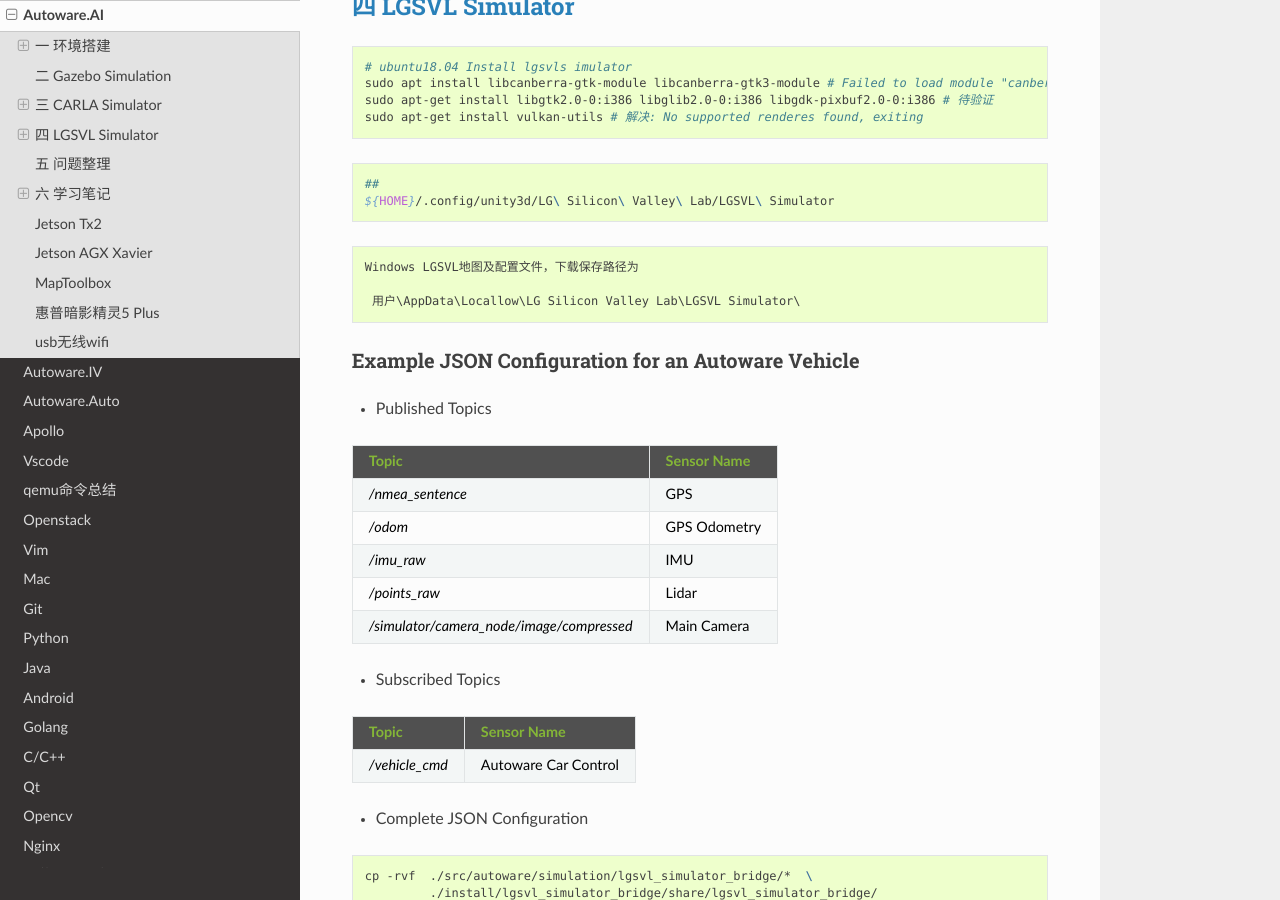
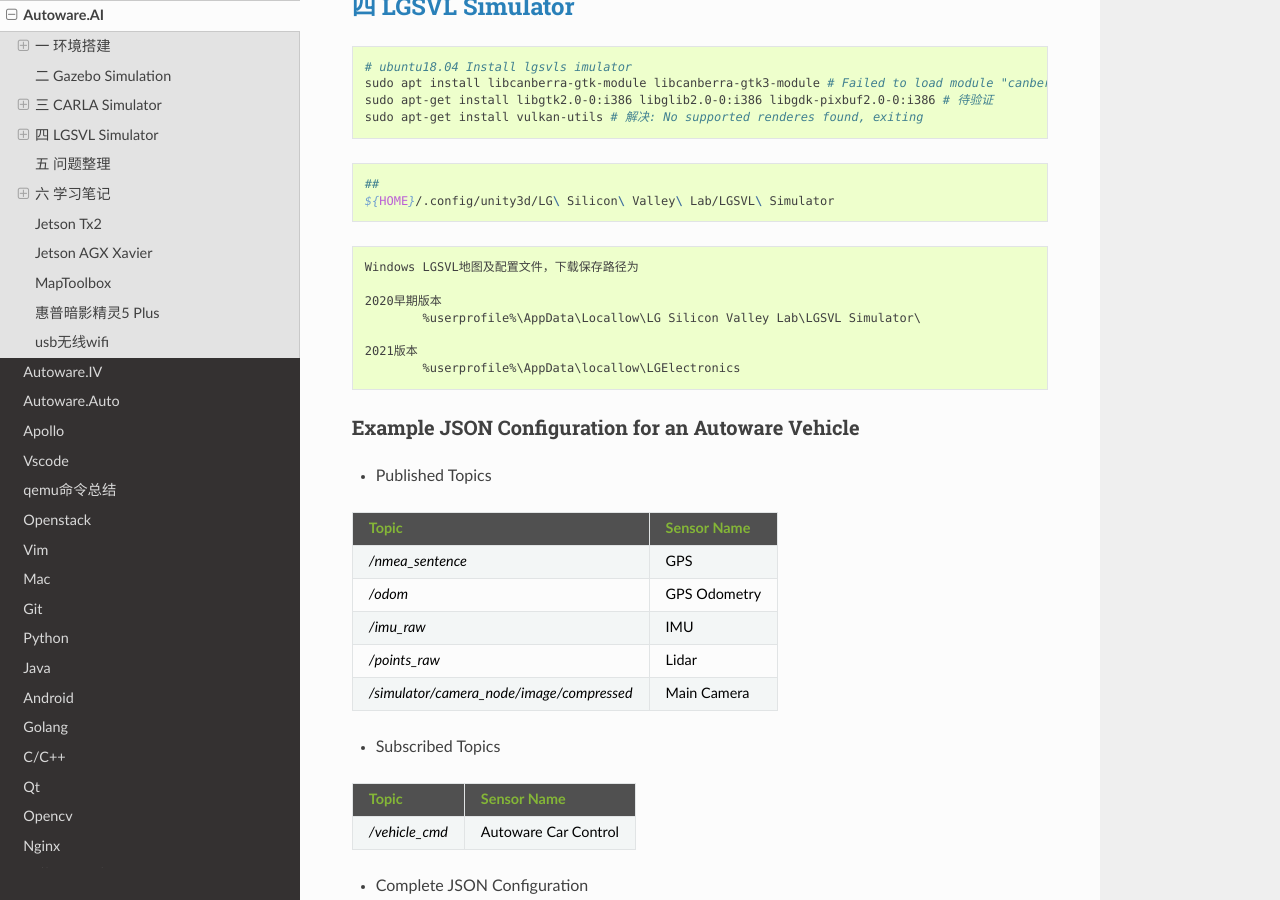
Before and after one commit to my-rds-store/my_space, a Sphinx documentation site: the page built from source/autoware/index.rst, in a window 1280 px wide and 900 px high, scrolled down 6472 px. Built offline with Sphinx 7.4.7 and the Read the Docs theme 2.0.0, drawn with Linux system fonts in a browser that asks for light colours; some of the changed text lies outside the part shown.

Commit message:
update ....

```diff
--- a/source/autoware/index.rst
+++ b/source/autoware/index.rst
@@ -361,9 +361,13 @@
 
 .. code::
 
-    Windows LGSVL地图及配置文件，下载保存路径为
+   Windows LGSVL地图及配置文件，下载保存路径为
 
-     用户\AppData\Locallow\LG Silicon Valley Lab\LGSVL Simulator\
+   2020早期版本
+           %userprofile%\AppData\Locallow\LG Silicon Valley Lab\LGSVL Simulator\
+
+   2021版本
+           %userprofile%\AppData\locallow\LGElectronics
 
 
 Example JSON Configuration for an Autoware Vehicle
```
